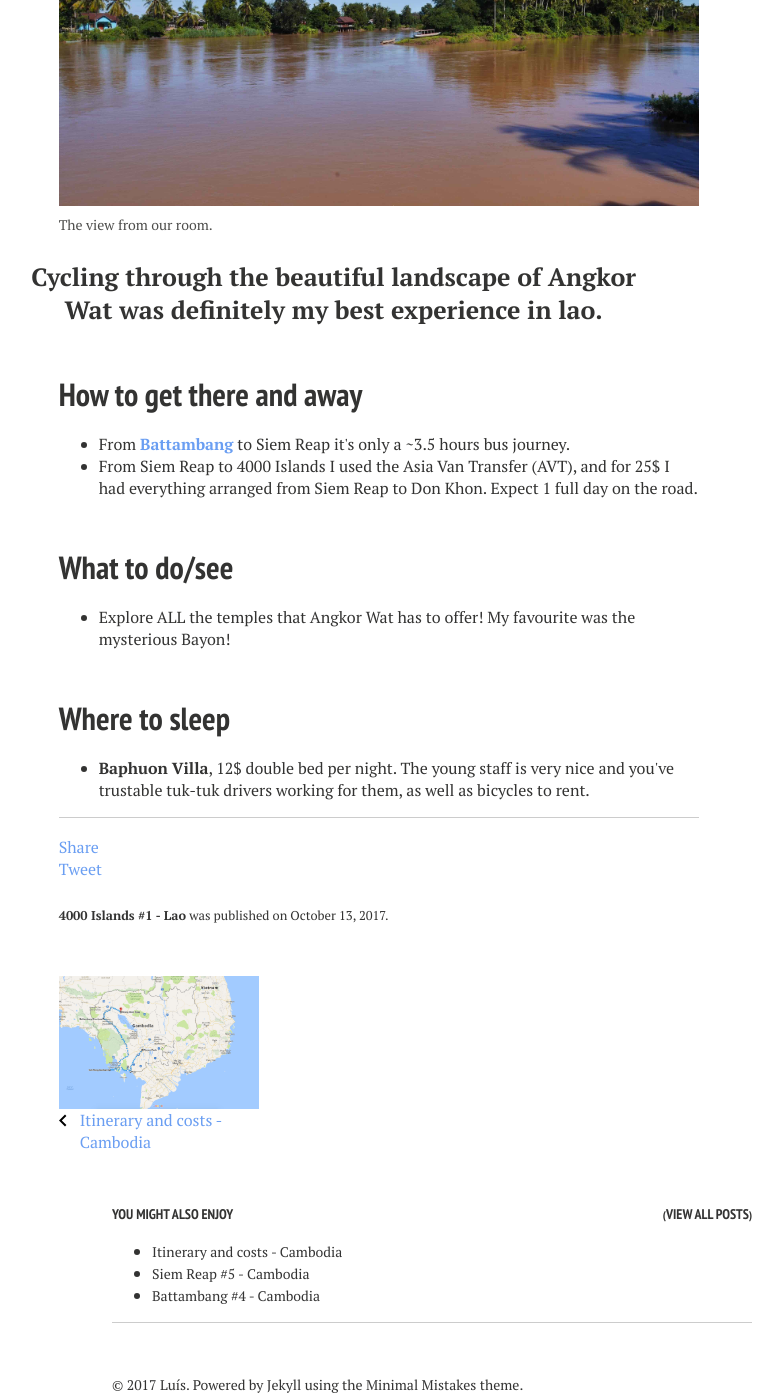
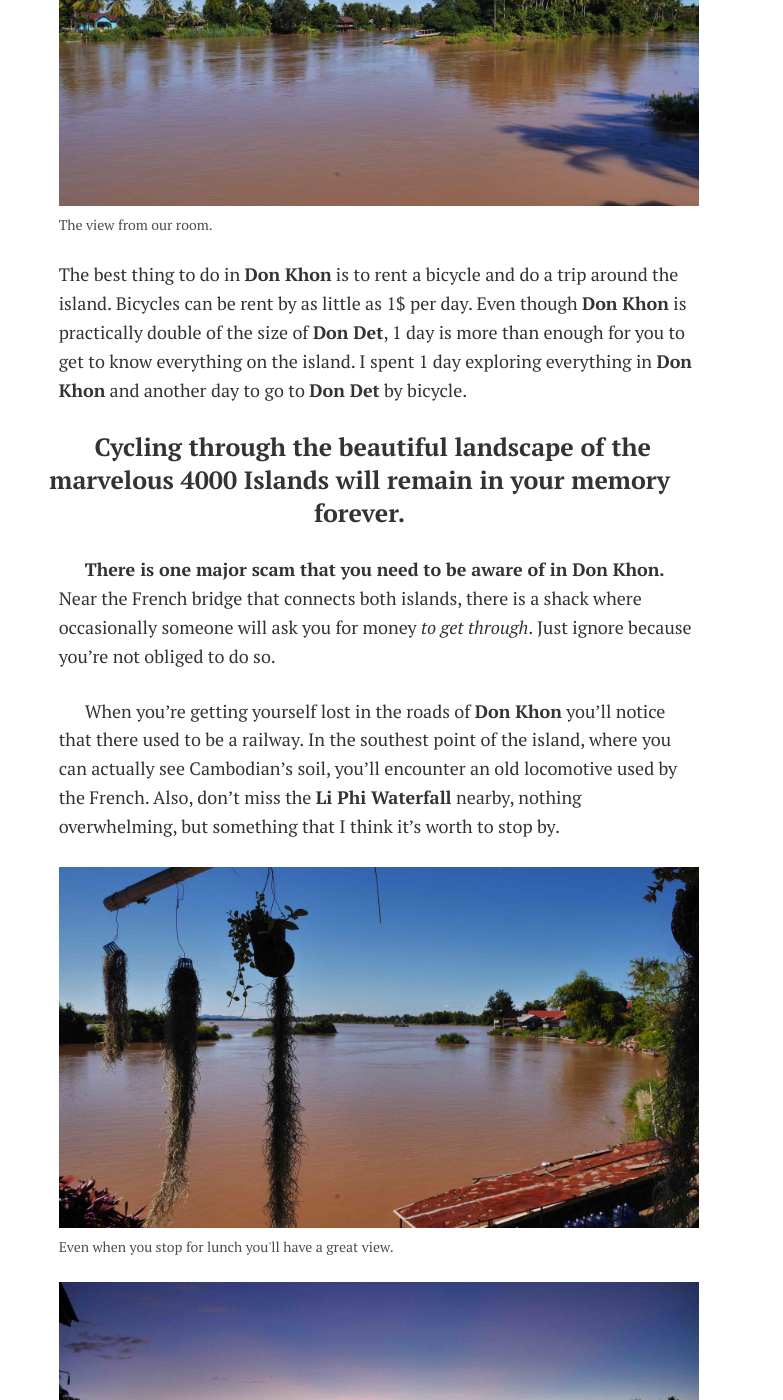
Before and after one commit to luiscspinho/luiscspinho.github.io, a Jekyll site: the page built from _posts/2017-10-13-4000Islands.md, in a window 1280 px wide and 1400 px high, scrolled down 2836 px. Shown: the whole window, without its empty margins (208-991 px from the left). Built offline with Jekyll 4.4.1, drawn with Linux system fonts in a browser that asks for light colours; nearby versions of some CDN libraries; comment, search, counter and statistics services are not loaded; some of the changed text lies outside the part shown.

Commit message:
More lao info

```diff
--- a/_posts/2017-10-13-4000Islands.md
+++ b/_posts/2017-10-13-4000Islands.md
@@ -38,9 +38,35 @@ You actually have to pay upfront (something that I didn't like to do at the time
 	<figcaption>The view from our room.</figcaption>
 </figure>
 
+The best thing to do in <b>Don Khon</b> is to rent a bicycle and do a trip around the island. Bicycles can be rent by as little as 1$ per day. Even though <b>Don Khon</b> is practically double of the size of <b>Don Det</b>, 1 day is more than enough for you to get to know everything on the island. I spent 1 day exploring everything in <b>Don Khon</b> and another day to go to <b>Don Det</b> by bicycle.
 
+<b><highlight><middle>Cycling through the beautiful landscape of the marvelous 4000 Islands will remain in your memory forever.</middle></highlight></b>
 
-<b><highlight><middle>Cycling through the beautiful landscape of Angkor Wat was definitely my best experience in lao.</middle></highlight></b>
+<b>There is one major scam that you need to be aware of in Don Khon.</b> Near the French bridge that connects both islands, there is a shack where occasionally someone will ask you for money <i>to get through</i>. Just ignore because you're not obliged to do so.
+
+When you're getting yourself lost in the roads of <b>Don Khon</b> you'll notice that there used to be a railway. In the southest point of the island, where you can actually see Cambodian's soil, you'll encounter an old locomotive used by the French. Also, don't miss the <b>Li Phi Waterfall</b> nearby, nothing overwhelming, but something that I think it's worth to stop by.
+
+<figure>
+	<a href="../images/lao/4000islands/4000islands5.JPG"><img src="../images/lao/4000islands/4000islands5.JPG"></a>
+	<figcaption>Even when you stop for lunch you'll have a great view.</figcaption>
+</figure>
+
+<figure>
+	<a href="../images/lao/4000islands/4000islands6.JPG"><img src="../images/lao/4000islands/4000islands6.JPG"></a>
+	<figcaption>Yet another amazing sunset view from our bungalow.</figcaption>
+</figure>
+
+A cool and curious thing that happened to me was to see a <b>Gibbon</b> live, playing with a little girl. At first it just looked like something wierd in the way, but when I got closer I clearly saw that it was an animal. The kids' father eventually walked off with the <b>Gibbon</b> because he didn't seem to like the fact that there were 2 tourists watching that <i>show</i> and I'm not too sure about the legality of owning these kind of species.
+
+<figure>
+	<a href="../images/lao/4000islands/4000islands7.JPG"><img src="../images/lao/4000islands/4000islands7.JPG"></a>
+	<figcaption>The Gibbon playing with the young girl.</figcaption>
+</figure>
+
+<figure>
+	<a href="../images/lao/4000islands/4000islands8.JPG"><img src="../images/lao/4000islands/4000islands8.JPG"></a>
+	<figcaption>A closer look at this beautiful species.</figcaption>
+</figure>
 
 
 
@@ -54,11 +80,13 @@ You actually have to pay upfront (something that I didn't like to do at the time
 <br>
 <h1>What to do/see</h1>
 <ul>
-<li>Explore ALL the temples that Angkor Wat has to offer! My favourite was the mysterious Bayon!</li>
+<li>Explore the island from north to south by bicycle!</li>
+<li>Old French locomotive.</li>
+<li>Li Phi Waterfall.</li>
 </ul>
 
 <br>
 <h1>Where to sleep</h1>
 <ul>
-<li><b>Baphuon Villa</b>, 12$ double bed per night. The young staff is very nice and you've trustable tuk-tuk drivers working for them, as well as bicycles to rent.</li>
+<li><b>Bungalows up north the main road, owned by a young man</b>, ~13$ double bungalow by the river.</li>
 </ul>
```
Also changed, not shown: images/lao/4000islands/4000islands5.JPG (added), images/lao/4000islands/4000islands6.JPG (added), images/lao/4000islands/4000islands7.JPG (added), images/lao/4000islands/4000islands8.JPG (added), images/lao/4000islands/4000islands9.JPG (added).
